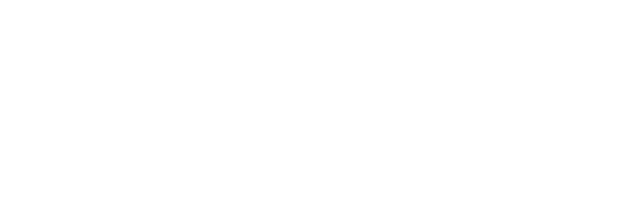
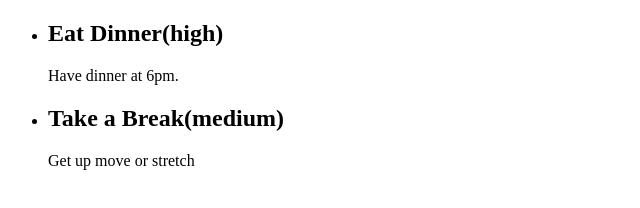
Before and after one commit to berriestrawberrie/MiniDashboard-App, a website: page index.html in a window 1280 px wide. Shown: the whole page, without its empty margins (0-640 px from the left). Drawn offline with Linux system fonts and the light colour scheme.

Commit message:
Created MarkComplete TS function, created tasks.js to display task to browser (testing)

```diff
--- a/index.html
+++ b/index.html
@@ -6,7 +6,10 @@
     <title>Document</title>
 </head>
 <body>
+    <ul id="task-list">
 
+    </ul>
     <script src="index.js"></script>
+    <script src="tasks.js"></script>
 </body>
 </html>
--- /dev/null
+++ b/tasks.js
@@ -0,0 +1,33 @@
+const tasks = [
+    {
+    id: 1,
+    title: "Eat Dinner",
+    description: "Have dinner at 6pm.",
+    completed: false,
+    priority:  "high",
+    createdAt: new Date(),
+    category: "Daily",
+},
+{
+    id: 2,
+    title: "Take a Break",
+    description: "Get up move or stretch",
+    completed: true,
+    priority:  "medium",
+    createdAt: new Date(),
+    category: "Hourly",
+}
+];
+const taskList = document.getElementById("task-list");
+
+for( let i=0; i< tasks.length;i++){
+
+    let li = document.createElement("li");
+
+    li.innerHTML = `
+    <div><h2>${tasks[i].title}(${tasks[i].priority})</h2>
+    <p>${tasks[i].description}</p>
+    </div>`
+    taskList.appendChild(li);
+
+}
```
Also changed, not shown: index.ts (+45 -1 lines).
